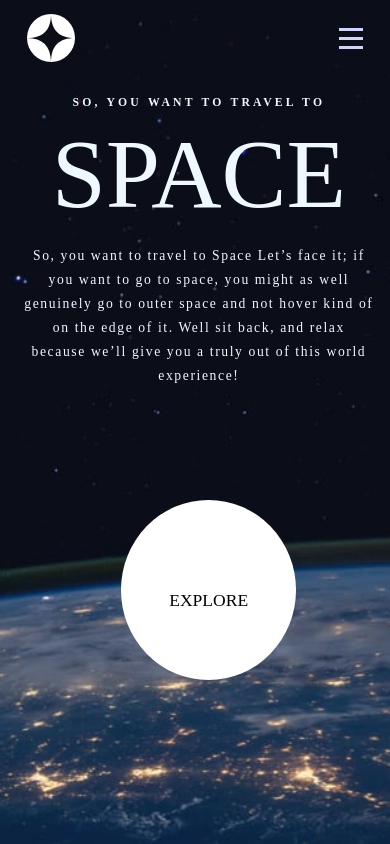
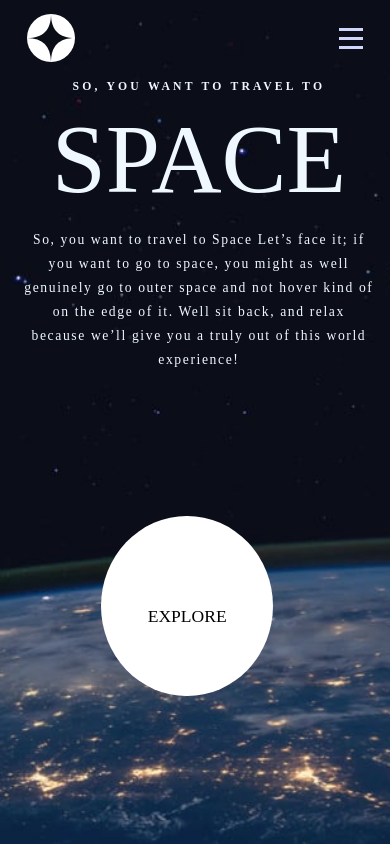
Before and after one commit to Kellsonphilips/space-tourism, a React (Create React App) app: page / in a window 390 px wide. Built offline with nearby package versions, Linux system fonts and the light colour scheme.

Commit message:
mobbile home screen bug fix

```diff
--- a/src/components/home/home.styles.scss
+++ b/src/components/home/home.styles.scss
@@ -61,7 +61,7 @@ $mobile-background: "../../assets/home/background-home-mobile.jpg";
   .home-container {
     display: flex;
     flex-direction: column;
-    padding: 22vw 6vw;
+    padding: 18vw 6vw;
     background-image: url($mobile-background);
 
     .home-text-container {
@@ -89,11 +89,10 @@ $mobile-background: "../../assets/home/background-home-mobile.jpg";
       justify-content: center;
       text-align: center;
       font-size: 4.5vw;
-      height: 20vw;
-      width: 45vw;
-      border-radius: 100%;
+      height: 44vw;
+      width: 44vw;
       position: relative;
-      left: 25vw;
+      left: 20vw;
       bottom: 20vw;
     }
   }
--- a/src/components/nav-component/navbar.styles.scss
+++ b/src/components/nav-component/navbar.styles.scss
@@ -65,7 +65,7 @@
     .nav-link {
       color: #FFF;
       font-size: 3vw;
-      width: 50vw;
+      width: 61vw;
       padding: 3vw 0;
       border-right: 4px solid transparent;
 
```
